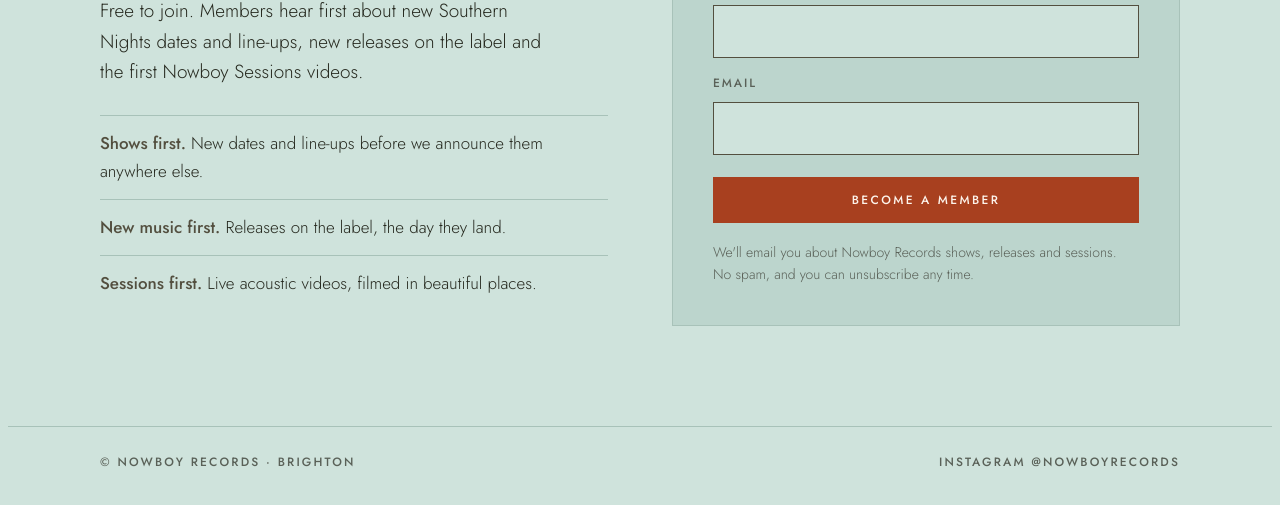
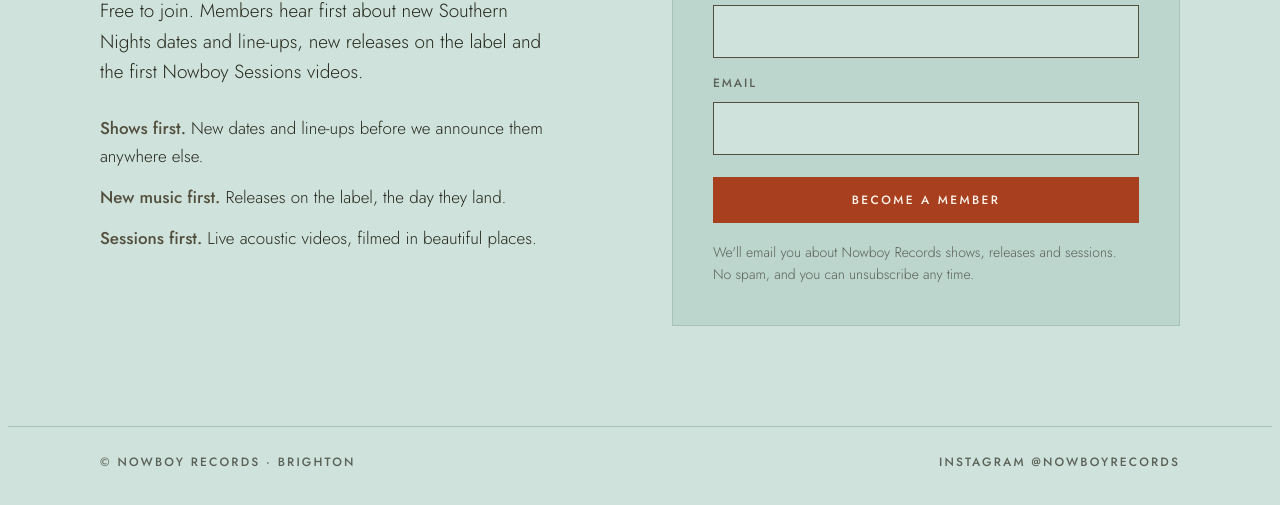
Before and after one commit to GrandHazards/Nowboy-Records-Site, a plain HTML site: page members.html in a window 1280 px wide. Shown: the part 283-788 px from the top of the page. Drawn offline with Linux system fonts and the light colour scheme.

Commit message:
Members page: remove divider lines between perks
Co-Authored-By: Claude Opus 5.5 <noreply@anthropic.com>
Claude-Session: https://claude.ai/code/session_01FrJCnUKZNvYFsM7ifKccac

```diff
--- a/site.css
+++ b/site.css
@@ -95,7 +95,7 @@ h1, h2, h3 { font-family: var(--display); font-weight: 400; color: var(--ink); t
 .members h1 { font-size: clamp(38px, 7vw, 58px); margin-bottom: 18px; }
 .members-intro .standfirst { margin-bottom: 28px; }
 .perks { list-style: none; margin: 0; padding: 0; display: grid; gap: 14px; }
-.perks li { border-top: 1px solid var(--line); padding-top: 14px; }
+.perks li { margin: 0; }
 .perks strong { font-weight: 500; color: var(--olive); }
 .join-card { background: var(--raised); border: 1px solid var(--line); padding: clamp(24px, 5vw, 40px); }
 .join-card h2 { font-size: 28px; margin: 8px 0 22px; }
```
